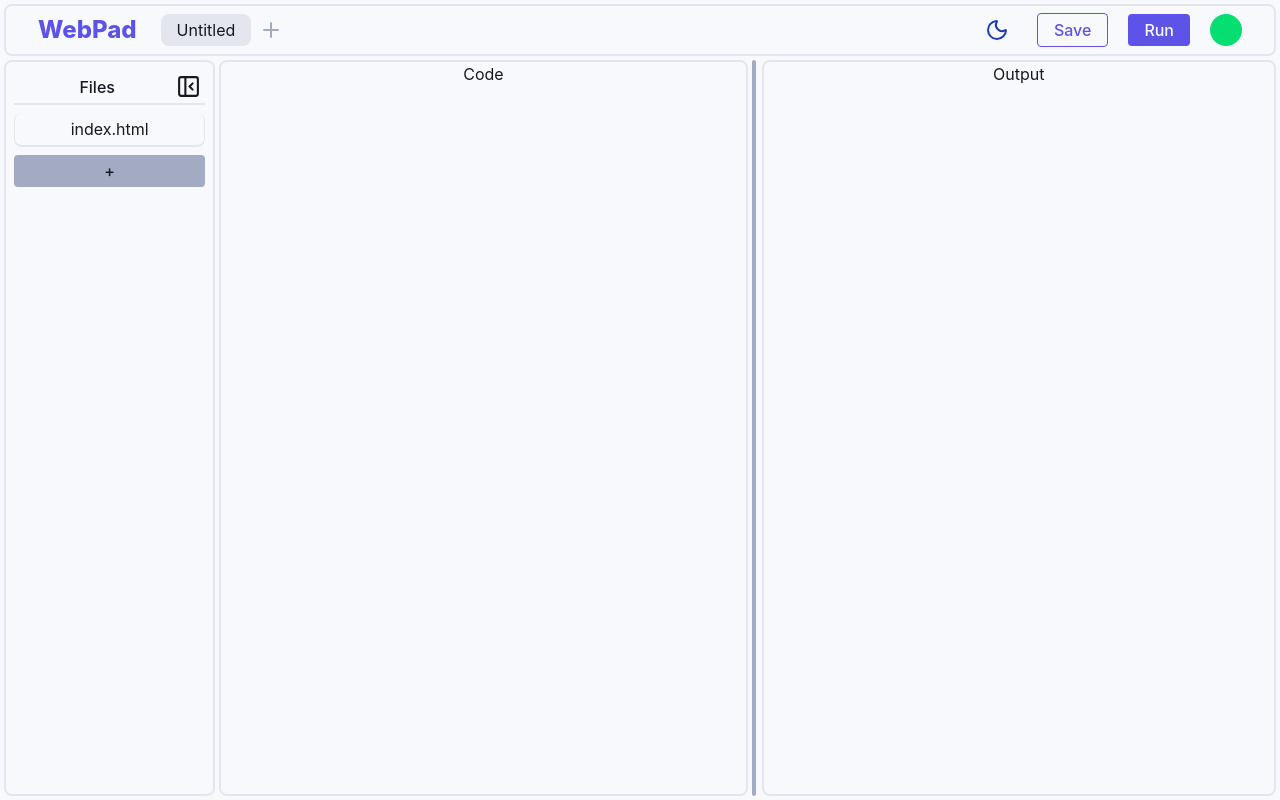
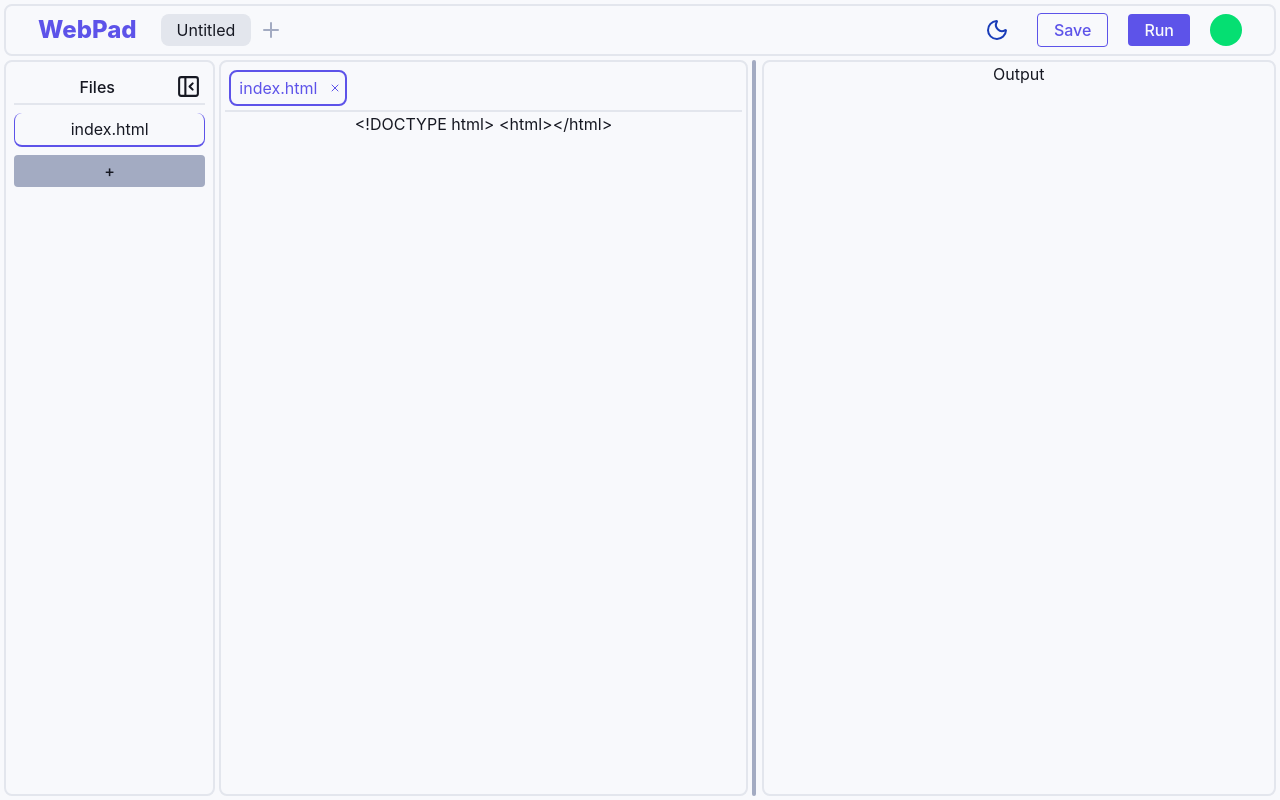
Before and after one commit to thisisarijit/WebPad, a React (Vite) app: page /editor in a window 1280 px wide. Built offline with nearby package versions, Linux system fonts and the light colour scheme.

Commit message:
add tab bar section for open files with active and close actions

```diff
--- a/src/components/CodeAndOutput.jsx
+++ b/src/components/CodeAndOutput.jsx
@@ -1,8 +1,10 @@
 import React, { useRef, useState } from "react";
+import CodeSection from "./CodeSection";
 
-const CodeAndOutput = ({ files, setFiles, activeFileId, setActiveFileId }) => {
+const CodeAndOutput = ({ files, setFiles, activeFileId, setActiveFileId, openFileIds, setOpenFileIds }) => {
   const containerRef = useRef(null);
 
+  //width of the code section after dividing by the divider
   const [codeWidth, setCodeWidth] = useState(50);
 
   const handlePointerDown = (event) => {
@@ -26,7 +28,7 @@ const CodeAndOutput = ({ files, setFiles, activeFileId, setActiveFileId }) => {
   };
   const handlePointerCancel = (event) => {
     if (event.currentTarget.hasPointerCapture(event.pointerId)) {
-      event.currentTargetreleasePointerCapture(event.pointerId);
+      event.currentTarget.releasePointerCapture(event.pointerId);
     }
   };
 
@@ -39,7 +41,17 @@ const CodeAndOutput = ({ files, setFiles, activeFileId, setActiveFileId }) => {
       }}
     >
       {/* CODE */}
-      <div className="h-full border-2 rounded-lg">Code</div>
+      <div className="h-full border-2 rounded-lg">
+        {" "}
+        <CodeSection
+          files={files}
+          setFiles={setFiles}
+          activeFileId={activeFileId}
+          setActiveFileId={setActiveFileId}
+          openFileIds={openFileIds}
+          setOpenFileIds={setOpenFileIds}
+        />{" "}
+      </div>
 
       {/* DIVIDER */}
       <div
--- /dev/null
+++ b/src/components/CodeSection.jsx
@@ -0,0 +1,32 @@
+import React from "react";
+import FileTabs from "./FileTabs";
+
+const CodeSection = ({
+  files,
+  activeFileId,
+  setActiveFileId,
+  openFileIds,
+  setOpenFileIds,
+}) => {
+  const activeTab = files.find((file) => file.id === activeFileId);
+  //   const openedTabs =
+  return (
+    <div className="p-1">
+      {/* file tabs */}
+      <div className="p-1 border-b-2">
+        <FileTabs
+          files={files}
+          activeFileId={activeFileId}
+          setActiveFileId={setActiveFileId}
+          openFileIds={openFileIds}
+          setOpenFileIds={setOpenFileIds}
+        />
+      </div>
+
+      {/* code */}
+      <div>{activeTab.content}</div>
+    </div>
+  );
+};
+
+export default CodeSection;
--- a/src/components/EditorSection.jsx
+++ b/src/components/EditorSection.jsx
@@ -15,7 +15,8 @@ const initialFiles = [
 const EditorSection = () => {
   const [isSidebarOpen, setIsSidebarOpen] = useState(true);
   const [files, setFiles] = useState(initialFiles);
-  const [activeFileId, setActiveFileId] = useState(initialFiles);
+  const [activeFileId, setActiveFileId] = useState(initialFiles[0].id);
+  const [openFileIds, setOpenFileIds] = useState([initialFiles[0].id]);
 
   const toggleSidebar = () => {
     setIsSidebarOpen((prev) => !prev);
@@ -34,6 +35,8 @@ const EditorSection = () => {
           setFiles={setFiles}
           activeFileId={activeFileId}
           setActiveFileId={setActiveFileId}
+          openFileIds={openFileIds}
+          setOpenFileIds={setOpenFileIds}
         />
       ) : (
         <button
@@ -50,6 +53,8 @@ const EditorSection = () => {
         setFiles={setFiles}
         activeFileId={activeFileId}
         setActiveFileId={setActiveFileId}
+        openFileIds={openFileIds}
+        setOpenFileIds={setOpenFileIds}
       />
     </div>
   );
--- /dev/null
+++ b/src/components/FileTabs.jsx
@@ -0,0 +1,54 @@
+import { X } from "lucide-react";
+import React from "react";
+
+const FileTabs = ({
+  files,
+  activeFileId,
+  setActiveFileId,
+  openFileIds,
+  setOpenFileIds,
+}) => {
+  const handleCloseTab = (closeId) => {
+    setOpenFileIds((prev) => prev.filter((id) => id !== closeId));
+    if (closeId === activeFileId) {
+      setActiveFileId(openFileIds[0]);
+    }
+  };
+  return (
+    <div className="flex gap-1">
+      {files.map((file) => {
+        if (!openFileIds.includes(file.id)) {
+          return null;
+        }
+        return (
+          <div
+            key={file.id}
+            className={`border rounded-lg flex items-center hover:border-text-primary ${
+              file.id === activeFileId
+                ? "text-accent border-accent border-2"
+                : ""
+            }`}
+          >
+            <button
+              type="button"
+              onClick={() => setActiveFileId(file.id)}
+              className="py-1 px-2 cursor-pointer"
+            >
+              {file.name}
+            </button>
+
+            <button
+              type="button"
+              onClick={() => handleCloseTab(file.id)}
+              className="p-1 hover:text-text-primary cursor-pointer"
+            >
+              <X className="h-3 w-3" />
+            </button>
+          </div>
+        );
+      })}
+    </div>
+  );
+};
+
+export default FileTabs;
--- a/src/components/LeftSideBar.jsx
+++ b/src/components/LeftSideBar.jsx
@@ -6,15 +6,17 @@ const LeftSideBar = ({
   setFiles,
   activeFileId,
   setActiveFileId,
+  openFileIds,
+  setOpenFileIds,
 }) => {
   const handleCreateFile = () => {
     let newFileName = window.prompt("Filename", "");
     if (newFileName === "" || newFileName === null) return;
     const trimmedName = newFileName.trim();
-    const extension = newFileName.split(".").pop().toLowerCase();
+    const extension = trimmedName.split(".").pop().toLowerCase();
 
     //Checking valid extension or not. HTNL / CSS /JS
-    if(extension !== "html" && extension !== "css" && extension !=="js"){
+    if (extension !== "html" && extension !== "css" && extension !== "js") {
       alert("Supported extension: .html, .css, .js");
       return;
     }
@@ -52,6 +54,18 @@ const LeftSideBar = ({
     setFiles((prev) => [...prev, newFile]);
     setActiveFileId(newFile.id);
   };
+
+  const handleFileClick = (fileId) => {
+    setActiveFileId(fileId);
+
+    setOpenFileIds((prev) => {
+      if (prev.includes(fileId)) {
+        return prev;
+      }
+      return [...prev, fileId];
+    });
+  };
+
   return (
     <aside className="rounded-lg border-2 p-2 flex flex-col gap-1">
       <div className="flex items-center justify-around border-b-2 p-1">
@@ -65,10 +79,10 @@ const LeftSideBar = ({
           <button
             type="button"
             key={file.id}
-            onClick={() => setActiveFileId(file.id)}
+            onClick={() => handleFileClick(file.id)}
             className={`my-1 py-1 border-x border-b-2 hover:border-text-primary rounded-lg ${file.id === activeFileId && "border-accent"}`}
           >
-            {file.name}
+            {file.name.toLowerCase()}
           </button>
         ))}
       </div>
```
